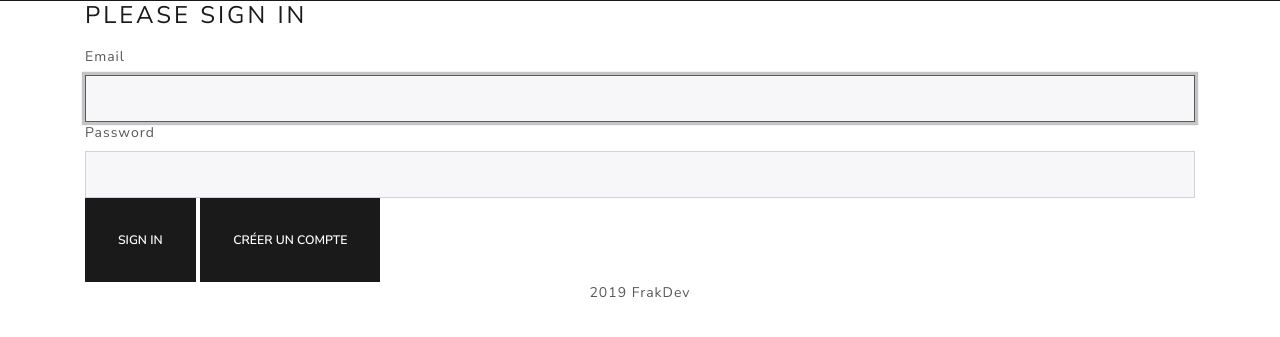
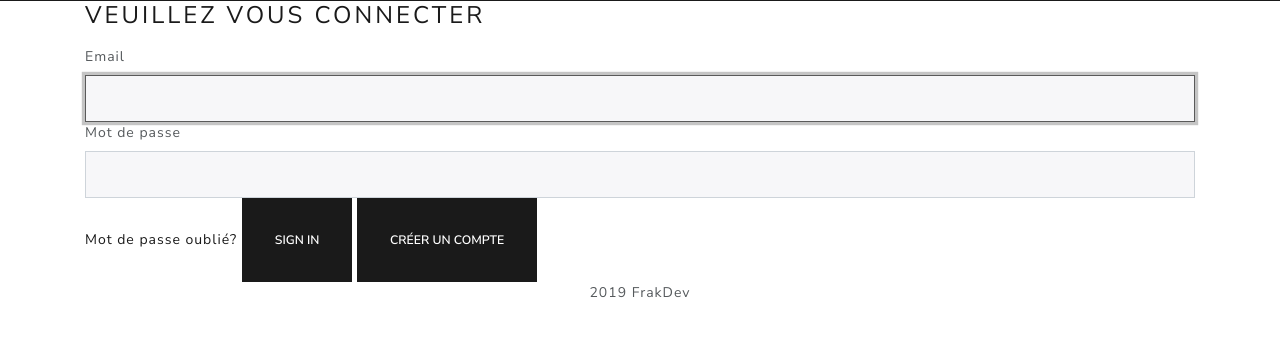
Before and after one commit to captainfrak/Projet6, a Symfony app: template templates/security/login.html.twig in a window 1280 px wide. Shown: the part 88-425 px from the top of the page. Run offline with Twig, Linux system fonts and the light colour scheme; the template is opened without the code that fills it, so the values that code supplies are empty; some libraries are stand-ins or nearby versions.

Commit message:
Add: change the title and add the link for reset password

```diff
--- a/templates/security/login.html.twig
+++ b/templates/security/login.html.twig
@@ -1,6 +1,6 @@
 {% extends 'base.html.twig' %}
 
-{% block title %}Log in!{% endblock %}
+{% block title %}Connexion!{% endblock %}
 
 {% block body %}
 <form method="post">
@@ -14,11 +14,13 @@
         </div>
     {% endif %}
 
-    <h1 class="h3 mb-3 font-weight-normal">Please sign in</h1>
+    <h1 class="h3 mb-3 font-weight-normal">Veuillez vous connecter</h1>
     <label for="inputEmail">Email</label>
     <input type="email" value="{{ last_username }}" name="email" id="inputEmail" class="form-control" required autofocus>
-    <label for="inputPassword">Password</label>
+
+    <label for="inputPassword">Mot de passe</label>
     <input type="password" name="password" id="inputPassword" class="form-control" required>
+    <a href="{{ path('pass_change') }}">Mot de passe oublié?</a>
 
     <input type="hidden" name="_csrf_token"
            value="{{ csrf_token('authenticate') }}"
```
